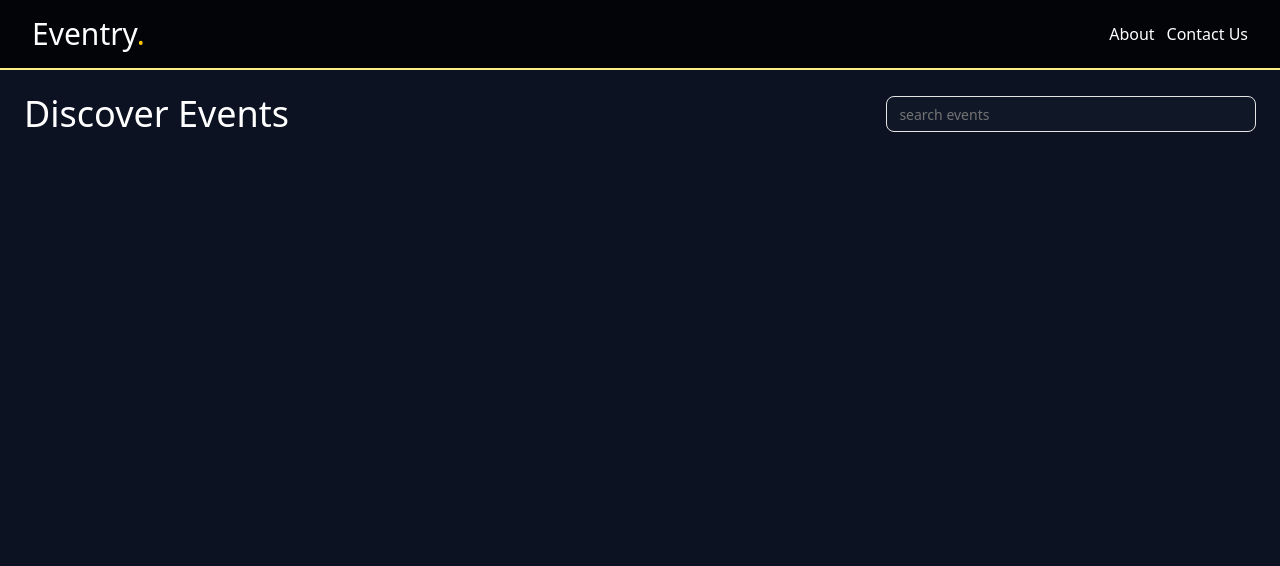
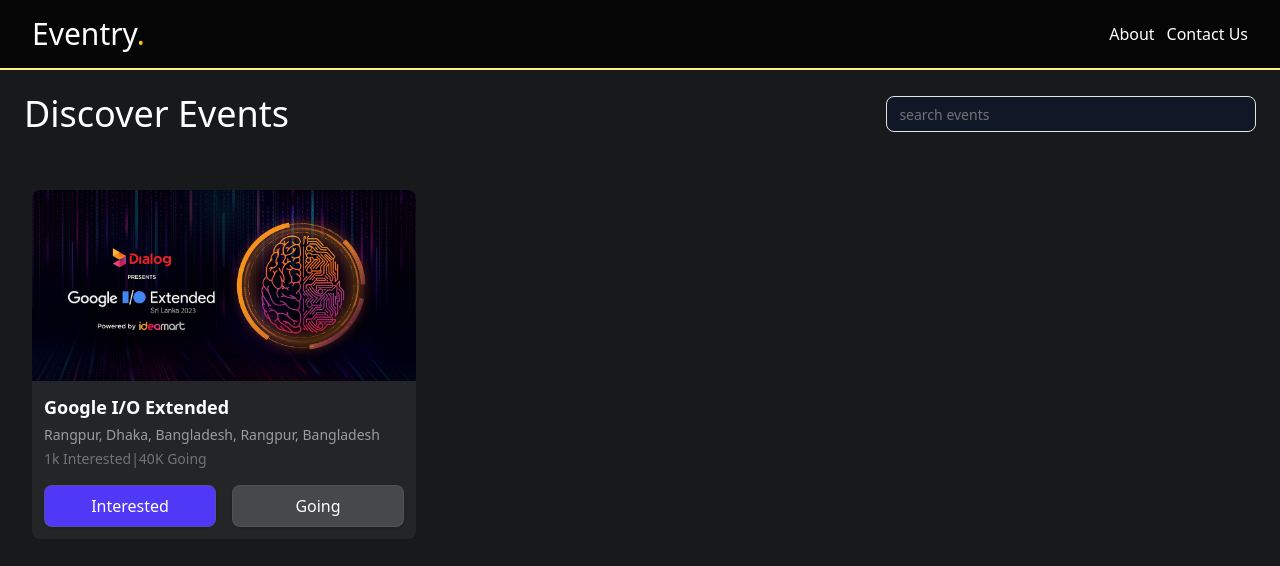
Before and after one commit to reznuhasan/eventry, a Next.js app: page / in a window 1280 px wide. Shown: the top 566 px of the page. Built offline with nearby package versions, Linux system fonts and the light colour scheme.

Commit message:
eventcard done

```diff
--- /dev/null
+++ b/app/Sections/Landing/EventList.jsx
@@ -0,0 +1,12 @@
+import EventCard from '@/components/EventCard'
+import React from 'react'
+
+const EventList = () => {
+    return (
+        <div className="grid grid-cols-1 md:grid-cols-2 lg:grid-cols-3 gap-8 mt-8 px-8">
+         <EventCard/>
+        </div>
+    )
+}
+
+export default EventList
--- a/app/globals.css
+++ b/app/globals.css
@@ -116,8 +116,11 @@
   * {
     @apply border-border outline-ring/50;
   }
-  body {
-    @apply bg-background text-foreground;
-    background-color: #0C1222;
+   body {
+    @apply bg-[#18191A] text-white;
+  }
+
+  button {
+    @apply bg-[#464849] py-2 px-2 rounded-md border border-[#5F5F5F]/50 shadow-sm cursor-pointer hover:bg-[#3C3D3D] transition-colors active:translate-y-1;
   }
 }
--- a/app/page.js
+++ b/app/page.js
@@ -1,9 +1,11 @@
 import Discover from "./Sections/Landing/Discover";
+import EventList from "./Sections/Landing/EventList";
 
 export default function Home() {
   return (
     <div>
       <Discover/>
+      <EventList/>
     </div>
   );
 }
--- /dev/null
+++ b/components/EventCard.jsx
@@ -0,0 +1,29 @@
+import Image from 'next/image'
+import Link from 'next/link'
+import React from 'react'
+
+const EventCard = () => {
+    return (
+        <div className="overflow-hidden rounded-md bg-[#242526]">
+            <Image src="/google-io-2023-1.png" alt="Event 1" width="200" height="200" className="w-full" />
+
+            <div className="p-3">
+                <Link href="./details.html" className="font-bold text-lg">Google I/O Extended</Link>
+                <p className="text-[#9C9C9C] text-sm mt-1">Rangpur, Dhaka, Bangladesh, Rangpur, Bangladesh</p>
+                <div className="text-[#737373] text-sm mt-1">
+                    <span>1k Interested</span>
+                    <span>|</span>
+                    <span>40K Going</span>
+                </div>
+
+                <div className="w-full flex gap-4 mt-4">
+                    <button className="w-full bg-indigo-600 hover:bg-indigo-800">Interested</button>
+
+                    <button className="w-full">Going</button>
+                </div>
+            </div>
+        </div>
+    )
+}
+
+export default EventCard
```
